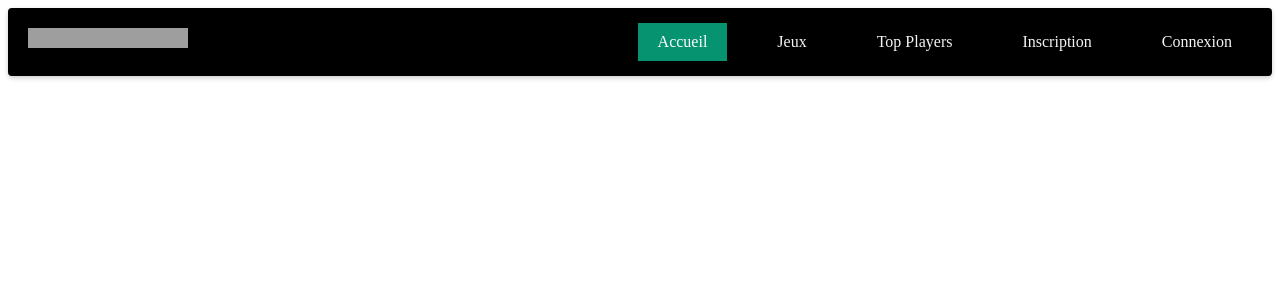
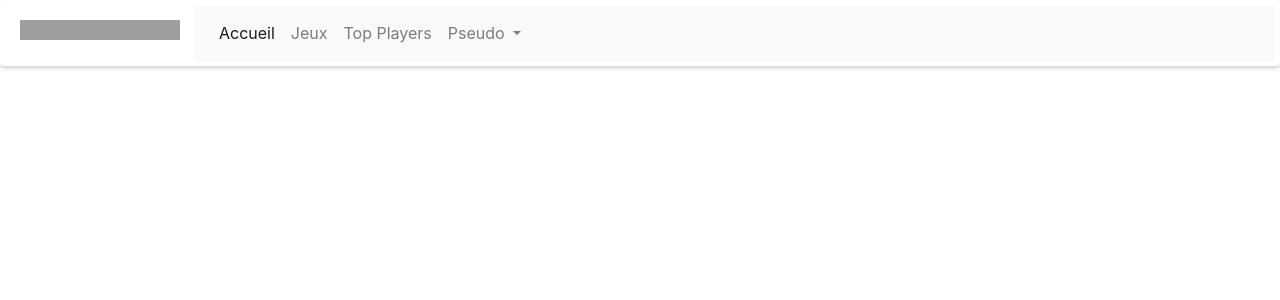
Before and after one commit to loux22/Billionar-Y, a Symfony app: template Billionar'Y/templates/game/game.html.twig in a window 1280 px wide. Shown: the top 300 px of the page. Run offline with Twig, Linux system fonts and the light colour scheme; the template is opened without the code that fills it, so the values that code supplies are empty; some libraries are stand-ins or nearby versions; grey boxes are pictures that could not be loaded.

Commit message:
gneugneu

```diff
--- a/Billionar'Y/public/css/navbar.css
+++ b/Billionar'Y/public/css/navbar.css
@@ -17,7 +17,7 @@ header{
     width: 100%;
     /* margin: 40px; */
     padding: 5px;
-    background: black;
+    /* background: black; */
     box-sizing: border-box;
     border-radius: 4px;
     box-shadow: 0 2px 5px rgba(0,0,0,.2);
--- a/Billionar'Y/templates/base.html.twig
+++ b/Billionar'Y/templates/base.html.twig
@@ -5,24 +5,49 @@
     <meta charset="UTF-8">
     <meta name="viewport" content="width=device-width, initial-scale=1.0">
     <title>Billonar'Y</title>
-    <link rel="stylesheet" href="{{ asset('/css/navbar.css')}}">
+	<link rel="stylesheet" href="{{ asset('/css/navbar.css')}}">
+	<link rel="stylesheet" href="https://stackpath.bootstrapcdn.com/bootstrap/4.4.1/css/bootstrap.min.css" integrity="sha384-Vkoo8x4CGsO3+Hhxv8T/Q5PaXtkKtu6ug5TOeNV6gBiFeWPGFN9MuhOf23Q9Ifjh" crossorigin="anonymous">
+
     {% block link %}{% endblock %}
 </head>
 <body>
     <header>
 		<img class="logo" src="/img/Y-Plateform.png" alt="">
 		<div class="menu-toggle"></div>
-		<nav class="menu">
-			<ul>
-                    <li><a href="#" class="active">Accueil</a></li>
-				    <li><a href="#">Jeux</a></li>
-				    <li><a href="#">Top Players</a></li>
-                    <li><a href="#">Inscription</a></li>
-				    <li><a href="#">Connexion</a></li>
-			</ul>
-		</nav>
+		<nav class="navbar navbar-expand-lg navbar-light bg-light">
+			<!-- <a class="navbar-brand" href="#">Navbar</a> -->
+			<button class="navbar-toggler" type="button" data-toggle="collapse" data-target="#navbarNavDropdown" aria-controls="navbarNavDropdown" aria-expanded="false" aria-label="Toggle navigation">
+			  <span class="navbar-toggler-icon"></span>
+			</button>
+			<div class="collapse navbar-collapse" id="navbarNavDropdown">
+			  <ul class="navbar-nav">
+				<li class="nav-item active">
+				  <a class="nav-link" href="#">Accueil<span class="sr-only">(current)</span></a>
+				</li>
+				<li class="nav-item">
+				  <a class="nav-link" href="#">Jeux</a>
+				</li>
+				<li class="nav-item">
+				  <a class="nav-link" href="#">Top Players</a>
+				</li>
+				<li class="nav-item dropdown">
+				  <a class="nav-link dropdown-toggle" href="#" id="navbarDropdownMenuLink" data-toggle="dropdown" aria-haspopup="true" aria-expanded="false">
+					Pseudo
+				  </a>
+				  <div class="dropdown-menu" aria-labelledby="navbarDropdownMenuLink">
+					<a class="dropdown-item" href="#">Action</a>
+					<a class="dropdown-item" href="#">Another action</a>
+					<a class="dropdown-item" href="#">Something else here</a>
+				  </div>
+				</li>
+			  </ul>
+			</div>
+		  </nav>
 		<div class="clearfix"></div>
 	</header>
 	{% block body %}{% endblock %}
 </body>
+<script src="https://code.jquery.com/jquery-3.4.1.slim.min.js" integrity="sha384-J6qa4849blE2+poT4WnyKhv5vZF5SrPo0iEjwBvKU7imGFAV0wwj1yYfoRSJoZ+n" crossorigin="anonymous"></script>
+<script src="https://cdn.jsdelivr.net/npm/popper.js@1.16.0/dist/umd/popper.min.js" integrity="sha384-Q6E9RHvbIyZFJoft+2mJbHaEWldlvI9IOYy5n3zV9zzTtmI3UksdQRVvoxMfooAo" crossorigin="anonymous"></script>
+<script src="https://stackpath.bootstrapcdn.com/bootstrap/4.4.1/js/bootstrap.min.js" integrity="sha384-wfSDF2E50Y2D1uUdj0O3uMBJnjuUD4Ih7YwaYd1iqfktj0Uod8GCExl3Og8ifwB6" crossorigin="anonymous"></script>
 </html>
```
